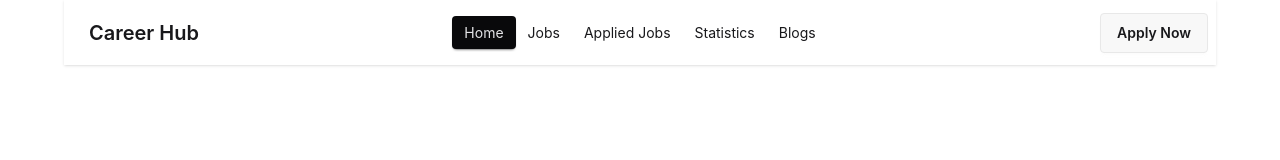
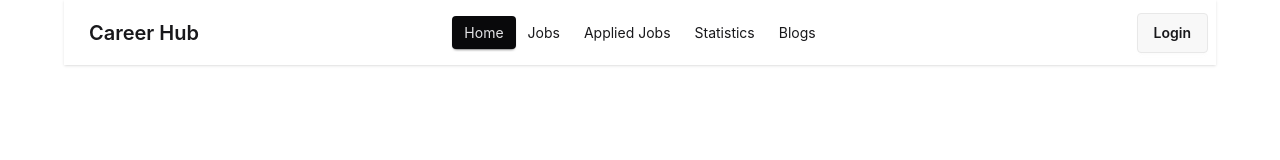
Before and after one commit to alireza375/career_hub, a React (Vite) app: page / in a window 1280 px wide. Shown: the top 160 px of the page. Built offline with nearby package versions, Linux system fonts and the light colour scheme.

Commit message:
ready login and sign up page

```diff
--- a/src/components/Header/Header.jsx
+++ b/src/components/Header/Header.jsx
@@ -31,8 +31,11 @@ const Header = () => {
                 </ul>
             </div>
             <div className="navbar-end">
-                <a className="btn">Apply Now</a>
+                <NavLink to="/login" className="btn">Login</NavLink>
             </div>
+            {/* <div className="navbar-end">
+                <a className="btn"></a>
+            </div> */}
         </div>
     );
 };
--- /dev/null
+++ b/src/components/Login/Login.jsx
@@ -0,0 +1,13 @@
+import { NavLink } from "react-router";
+
+const Login = () => {
+    return (
+        <div>
+            <h2>Login</h2>
+                <NavLink to="/registration" className="btn">Registration</NavLink>
+
+        </div>
+    );
+};
+
+export default Login;
--- /dev/null
+++ b/src/components/Register/Register.jsx
@@ -0,0 +1,10 @@
+
+const Register = () => {
+    return (
+        <div>
+            <h2>Registration</h2>
+        </div>
+    );
+};
+
+export default Register;
```
Also changed, not shown: src/main.jsx (+10 -0 lines).
